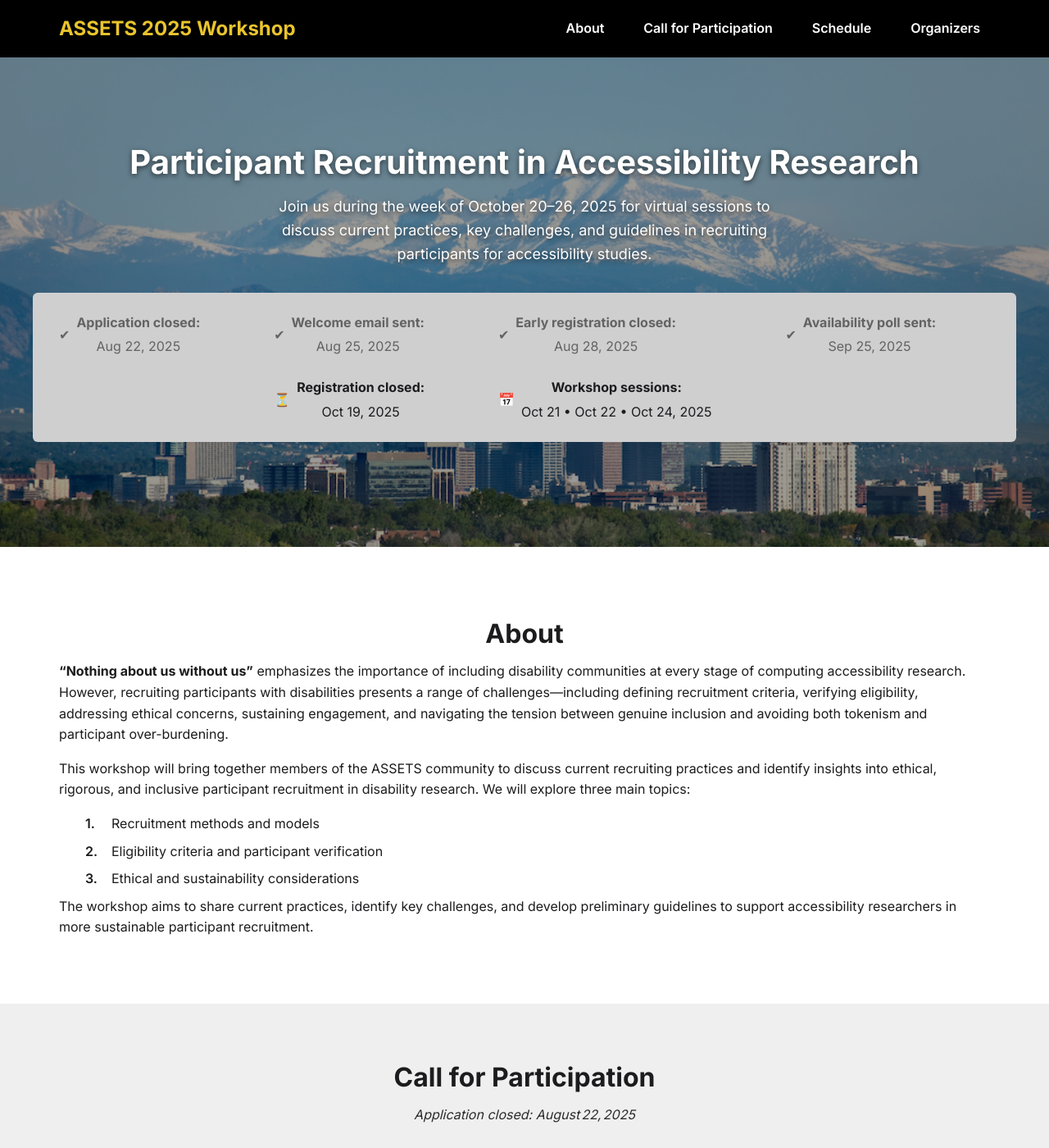
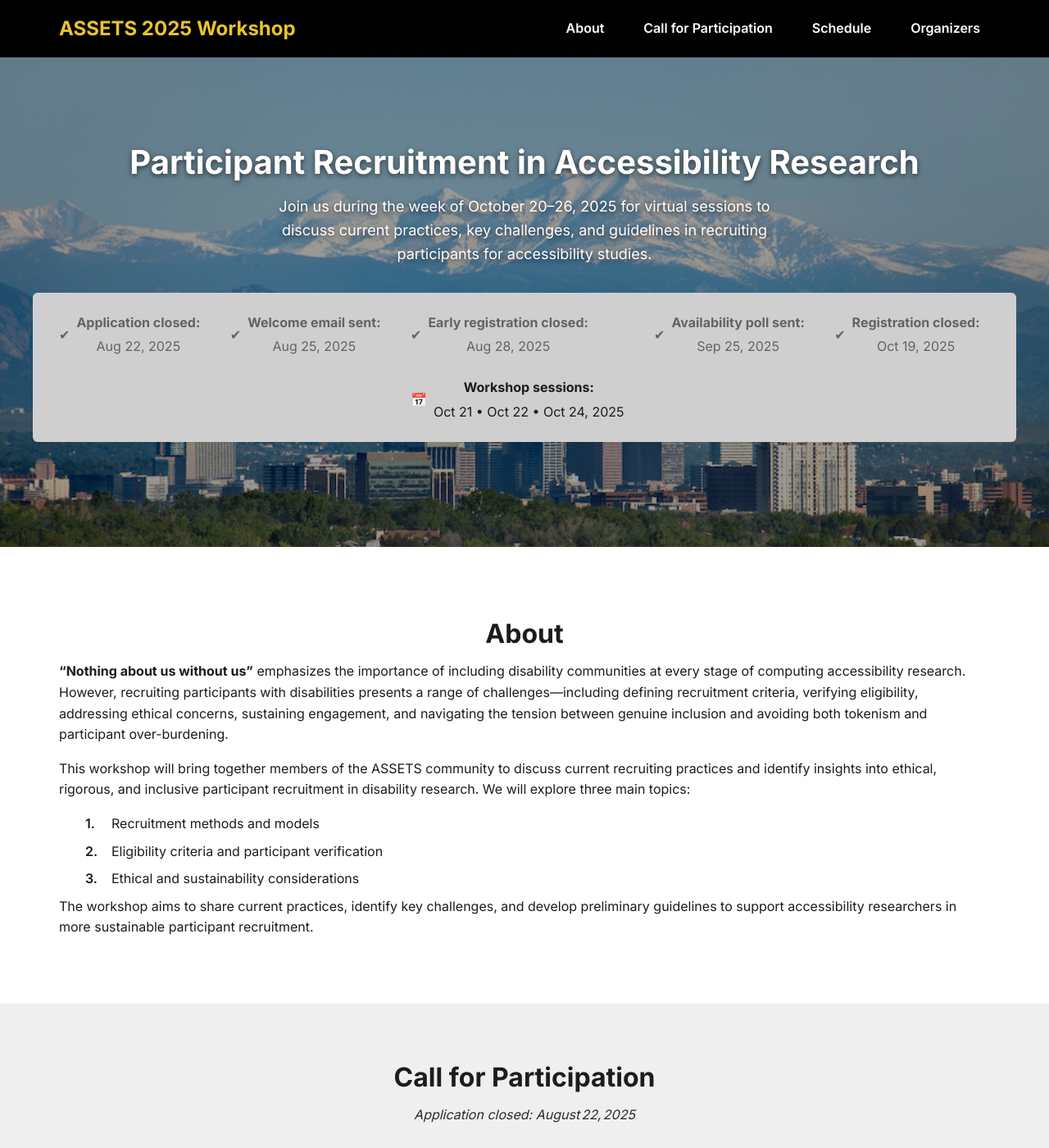
Before and after one commit to assets-recruitment-2025/assets-recruitment-2025.github.io, a Jekyll site: the page built from index.md, in a window 1280 px wide and 1400 px high. Shown: the whole window at 82% size. Built offline with Jekyll 4.4.1, drawn with Linux system fonts in a browser that asks for light colours.

Commit message:
Update workshop site Schedule

```diff
--- a/assets/css/style.css
+++ b/assets/css/style.css
@@ -624,8 +624,8 @@ img {
 }
 
 .hero-milestones {
-  /* make it a 4-column grid so we have 4 “slots” in each row */
-  grid-template-columns: repeat(4, auto);
+  /* make it a 4-column grid so we have 5 “slots” in each row */
+  grid-template-columns: repeat(5, auto);
 }
 
 .hero-milestones > .milestone.upcoming:nth-child(5) {
--- a/index.md
+++ b/index.md
@@ -40,8 +40,8 @@ permalink: /
         <time datetime="2025-09-25">Sep 25, 2025</time>
       </div>
     </div>
-    <div class="milestone upcoming">
-      <span class="icon">⏳</span>
+    <div class="milestone past">
+      <span class="icon">✔︎</span>
       <div>
         <strong>Registration closed:</strong>
         <time datetime="2025-10-19">Oct 19, 2025</time>
```
